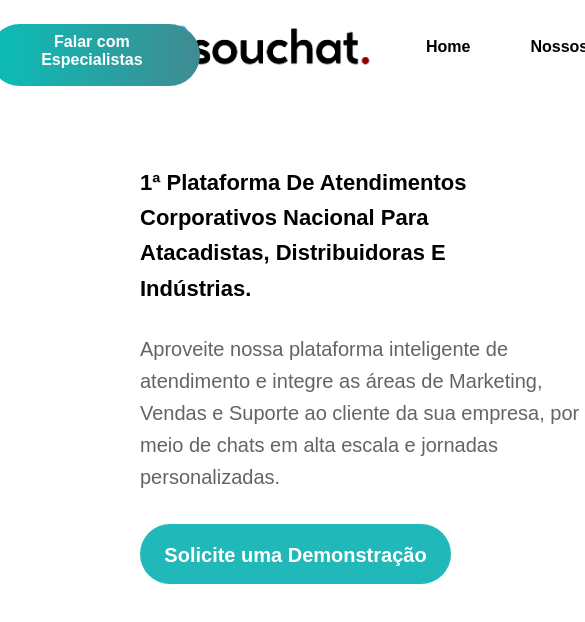
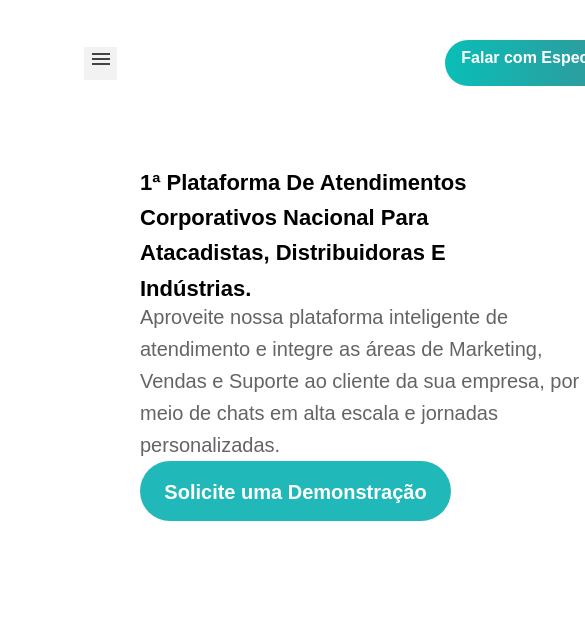
Before and after one commit to arthurbochicruz/SouChat, a React (Vite) app: page / in a window 390 px wide. Shown: the top 622 px of the page, 585 px wide, since content can reach past the window. Built offline with nearby package versions, Linux system fonts and the light colour scheme.

Commit message:
Commit Navbar
terminei Parcialmente o navbar e vou para o article

```diff
--- a/src/Components/NavBar/navbar.css
+++ b/src/Components/NavBar/navbar.css
@@ -4,7 +4,7 @@
 }
 
 .Conteiner {
-    position: fixed;
+    position: absolute;
     top: 0;
     left: 0;
     background-color: #FFFFFF;
@@ -22,7 +22,7 @@
 }
 
 .divLink {
-    position: fixed;
+    position: absolute;
     top: 0;
     margin-top: 28px;
     margin-left: 386px;
@@ -47,9 +47,16 @@ strong {
     width: 23;
 }
 
+.Divmenu {
+    display: none;
+}
+.menu {
+    display: none;
+}
+
 .fal{
     display: flex;
-    position: fixed;
+    position: absolute;
     top: 0;
     right: 0;
     margin-right: 190px;
--- a/src/Components/NavBar/navbar.jsx
+++ b/src/Components/NavBar/navbar.jsx
@@ -1,9 +1,11 @@
 import './navbar.css'
 import '../responsividade.css'
-
+import Menu from '../../assets/menu.png'
 function NavBar() {
     return (
         <main className='Conteiner'>
+
+            <div className='Divmenu'><img className='menu' src={Menu} alt="menu" /></div>
 
             <h1 className='Souchat-logo'><img className='Souchat-logo' src="Souchat-logo.png" alt="Logo SouChat" /></h1>
 
@@ -16,7 +18,7 @@ function NavBar() {
 
             <a className='fal' href="#">
                 <p className='spantext'>
-                        Falar com <br />
+                        Falar com <br className='br1' />
                       Especialistas
                 </p>
             </a>
--- a/src/Components/responsividade.css
+++ b/src/Components/responsividade.css
@@ -1,21 +1,94 @@
 
     /* Telas pequenas/Celulares pequenos */
 @media screen and (max-width: 600px) {
+    /* Navbar */
+
+   .Conteiner {
+        position: absolute;
+        top: 0;
+        left: 0;
+       width: 100vw;
+    }
+
+    .Souchat-logo {
+        display: none;
+    }
+
+    .divLink {
+        display: none;
+    }
+
+    .Links {
+        display: none;
+    }
+
+    .fal {
+        margin-right: 180px;
+        margin-top: 40px;
+        width: 219px;
+        height: 46px;
+        text-align: center;
+    }
+    .br1{
+        display: none;
+    }
+
+    .menu {
+        display: block;
+        color: black;
+        margin: auto;
+    }
+    .Divmenu {
+        text-align: center;
+        justify-content: center;
+        display: block;
+        width: 33px;
+        height: 33px;
+        background-color: #F2F2F2;
+        margin-top: 47px;
+        margin-left: 84px;
+
+    }
+
+    .Img-Comp_cll {
+        display: none;
+    }
+
+    .title1 {
+
+    }
+
+    .title2 {
+
+    }
+
 
 }
+
+
     /* Celulares/Medios e Grandes */
 @media screen and (min-width: 600px ) and (max-width: 768px) {
 
+
+
 }
+
+
 
     /* Tablets */
 @media screen and (min-width: 768px ) and (max-width: 992px) {
+
+
 
 }
 
 /* As configurações originais já são para desktop */
 
+
+
     /* Telas Grandes */
 @media screen and (min-width: 1200px) {
 
+
+
 }
```
Also changed, not shown: src/assets/menu.png (added).
